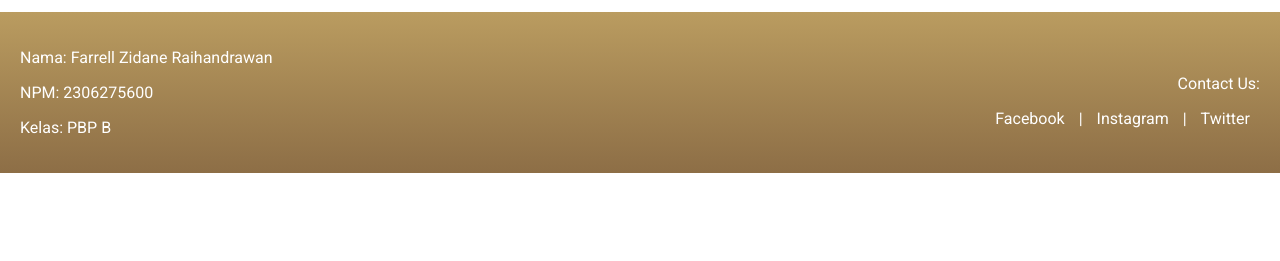
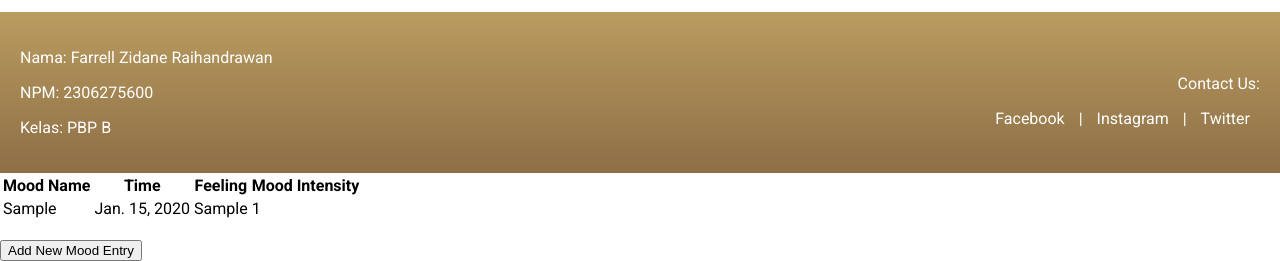
Before and after one commit to farrellzidane/JerseyVault, a Django app: page / in a window 1280 px wide. Shown: the part 1426-1687 px from the top of the page. Before the commit the page ends 1599 px from the top, so only its background shows below. Run offline with Django 4.2, Linux system fonts and the light colour scheme; tables that the repository leaves empty hold one stand-in row (values such as "Sample post").

Commit message:
memasukkan tutorial 2 ke tugas individu

```diff
--- a/JerseyVault/settings.py
+++ b/JerseyVault/settings.py
@@ -25,7 +25,7 @@
 # SECURITY WARNING: don't run with debug turned on in production!
 DEBUG = True
 
-ALLOWED_HOSTS = ["localhost", "127.0.0.1", "farrell-zidane31-jerseyvault1.pbp.cs.ui.ac.id"]
+ALLOWED_HOSTS = ["localhost", "127.0.0.1", "farrell-zidane31-jerseyvault.pbp.cs.ui.ac.id"]
 
 # Application definition
 
@@ -54,7 +54,7 @@
 TEMPLATES = [
     {
         'BACKEND': 'django.template.backends.django.DjangoTemplates',
-        'DIRS': [],
+        'DIRS': [BASE_DIR / 'templates'], # Tambahkan konten baris ini
         'APP_DIRS': True,
         'OPTIONS': {
             'context_processors': [
@@ -121,3 +121,5 @@
 # https://docs.djangoproject.com/en/4.2/ref/settings/#default-auto-field
 
 DEFAULT_AUTO_FIELD = 'django.db.models.BigAutoField'
+
+CSRF_TRUSTED_ORIGINS = ["http://localhost","http://127.0.0.1","http://farrell-zidane31-jerseyvault.pbp.cs.ui.ac.id", "https://farrell-zidane31-jerseyvault.pbp.cs.ui.ac.id"]
--- a/main/models.py
+++ b/main/models.py
@@ -1,6 +1,8 @@
+import uuid
 from django.db import models
 
 class MoodEntry(models.Model):
+    id = models.UUIDField(primary_key=True, default=uuid.uuid4, editable=False)  # tambahkan baris ini
     mood = models.CharField(max_length=255)
     time = models.DateField(auto_now_add=True)
     feelings = models.TextField()
--- a/main/templates/main.html
+++ b/main/templates/main.html
@@ -1,3 +1,6 @@
+{% extends 'base.html' %}
+{% block content %}
+
 <!DOCTYPE html>
 <html lang="en">
 
@@ -214,3 +217,35 @@
 </body>
 
 </html>
+
+{% if not mood_entries %}
+<p>Belum ada data mood pada mental health tracker.</p>
+{% else %}
+<table>
+  <tr>
+    <th>Mood Name</th>
+    <th>Time</th>
+    <th>Feeling</th>
+    <th>Mood Intensity</th>
+  </tr>
+
+  {% comment %} Berikut cara memperlihatkan data mood di bawah baris ini
+  {% endcomment %}
+  {% for mood_entry in mood_entries %}
+  <tr>
+    <td>{{mood_entry.mood}}</td>
+    <td>{{mood_entry.time}}</td>
+    <td>{{mood_entry.feelings}}</td>
+    <td>{{mood_entry.mood_intensity}}</td>
+  </tr>
+  {% endfor %}
+</table>
+{% endif %}
+
+<br />
+
+<a href="{% url 'main:create_mood_entry' %}">
+  <button>Add New Mood Entry</button>
+</a>
+
+{% endblock content %}
--- a/main/urls.py
+++ b/main/urls.py
@@ -1,8 +1,13 @@
 from django.urls import path
-from main.views import show_main
+from main.views import show_main, create_mood_entry, show_xml, show_json, show_xml_by_id, show_json_by_id
 
 app_name = 'main'
 
 urlpatterns = [
     path('', show_main, name='show_main'),
+    path('create-mood-entry', create_mood_entry, name='create_mood_entry'),
+    path('xml/', show_xml, name='show_xml'),
+    path('json/', show_json, name='show_json'),
+    path('xml/<str:id>/', show_xml_by_id, name='show_xml_by_id'),
+    path('json/<str:id>/', show_json_by_id, name='show_json_by_id'),
 ]
--- a/main/views.py
+++ b/main/views.py
@@ -1,7 +1,11 @@
-from django.shortcuts import render
-
+from django.shortcuts import render, redirect   # Tambahkan import redirect di baris ini
+from main.forms import MoodEntryForm
+from main.models import MoodEntry
+from django.http import HttpResponse
+from django.core import serializers
 # Create your views here.
 def show_main(request):
+    mood_entries = MoodEntry.objects.all()
     context = {
 
         'nama' : "Farrell Zidane Raihandrawan",
@@ -26,7 +30,36 @@
         'price3' : '150.000.000',
         'item_rating3' : '10/10',
 
+        'mood_entries': mood_entries
+
 
     }
 
     return render(request, "main.html", context)
+
+
+def create_mood_entry(request):
+    form = MoodEntryForm(request.POST or None)
+
+    if form.is_valid() and request.method == "POST":
+        form.save()
+        return redirect('main:show_main')
+
+    context = {'form': form}
+    return render(request, "create_mood_entry.html", context)
+
+def show_xml(request):
+    data = MoodEntry.objects.all()
+    return HttpResponse(serializers.serialize("xml", data), content_type="application/xml")
+
+def show_xml_by_id(request, id):
+    data = MoodEntry.objects.filter(pk=id)
+    return HttpResponse(serializers.serialize("xml", data), content_type="application/xml")
+
+def show_json(request):
+    data = MoodEntry.objects.all()
+    return HttpResponse(serializers.serialize("json", data), content_type="application/json")
+
+def show_json_by_id(request, id):
+    data = MoodEntry.objects.filter(pk=id)
+    return HttpResponse(serializers.serialize("json", data), content_type="application/json")
--- /dev/null
+++ b/templates/base.html
@@ -0,0 +1,13 @@
+{% load static %}
+<!DOCTYPE html>
+<html lang="en">
+  <head>
+    <meta charset="UTF-8" />
+    <meta name="viewport" content="width=device-width, initial-scale=1.0" />
+    {% block meta %} {% endblock meta %}
+  </head>
+
+  <body>
+    {% block content %} {% endblock content %}
+  </body>
+</html>
```
Also changed, not shown: main/forms.py (added, +7 -0 lines), main/templates/create_mood_entry.html (added, +18 -0 lines), .github/workflows/deploy.yml (added), main/migrations/0001_initial.py.
